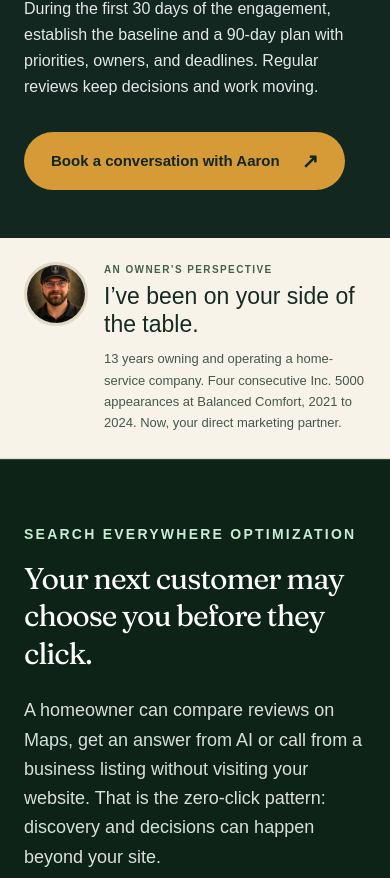
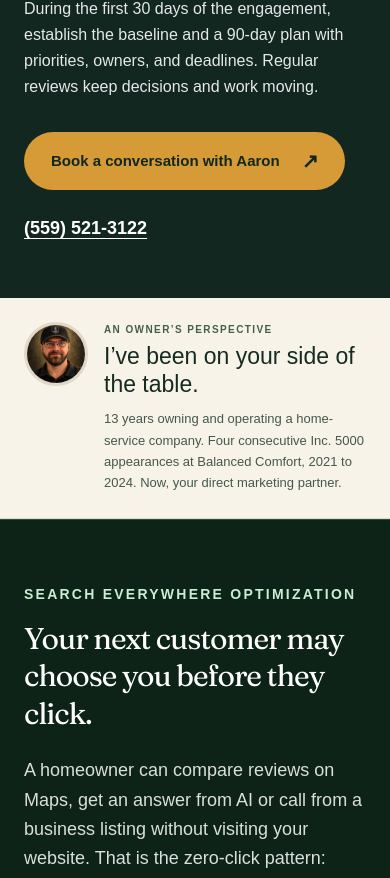
Before and after one commit to SequoiaGeo/next-website, a Next.js app: page / in a window 390 px wide. Shown: the part 2618-3496 px from the top of the page. Built offline with nearby package versions, Linux system fonts and the light colour scheme; no server answers; a web font is replaced by a local one.

Commit message:
Add tap-to-call phone beside next-steps booking button (#65)

```diff
--- a/src/app/page.tsx
+++ b/src/app/page.tsx
@@ -61,7 +61,10 @@ export default function Home() {
               ["03. Put the first priorities into motion.", "During the first 30 days of the engagement, establish the baseline and a 90-day plan with priorities, owners, and deadlines. Regular reviews keep decisions and work moving."],
             ].map(([title, body]) => <li key={title}><h3 className="text-xl font-bold text-[#C8EDD2]">{title}</h3><p className="mt-3 text-base leading-relaxed text-gray-200">{body}</p></li>)}
           </ol>
-          <Link href="/contact#book" className="forest-button mt-8">Book a conversation with Aaron <span aria-hidden="true">&#8599;</span></Link>
+          <div className="mt-8 flex flex-wrap items-center gap-4 sm:gap-6">
+            <Link href="/contact#book" className="forest-button">Book a conversation with Aaron <span aria-hidden="true">&#8599;</span></Link>
+            <a href="tel:5595213122" className="inline-flex min-h-11 items-center text-lg font-semibold text-white underline underline-offset-4">(559) 521-3122</a>
+          </div>
         </div>
       </section>
       <FounderIntroduction />
```
